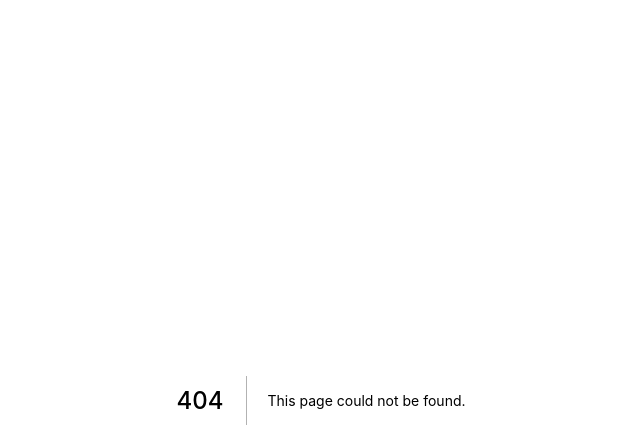
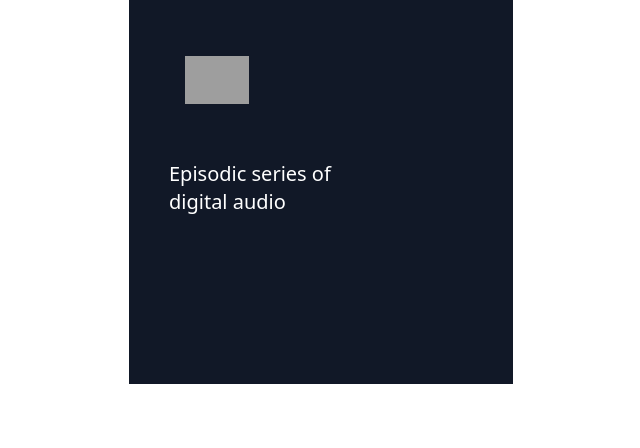
Before and after one commit to Kerotobil/podcast-app, a Next.js app: page /login in a window 1280 px wide. Before the commit this address had no page. Shown: the top 448 px of the page, without its empty margins (319-959 px from the left). Built offline with nearby package versions, Linux system fonts and the light colour scheme; grey boxes are pictures that could not be loaded.

Commit message:
Add login screen with logo and text

```diff
--- /dev/null
+++ b/components/login/screen.jsx
@@ -0,0 +1,16 @@
+import Image from 'next/image';
+
+export const LoginScreen = () => {
+  return (
+    <div className="w-full h-full">
+      <div className="">
+        <div className="ml-10 w-24 h-12 relative">
+          <Image src={'/logo.png'} layout="fill" objectFit="contain" />
+        </div>
+        <div className="w-48 ml-10 mt-14 font-sans text-xl text-white">
+          <p>Episodic series of digital audio</p>
+        </div>
+      </div>
+    </div>
+  );
+};
--- /dev/null
+++ b/pages/login.jsx
@@ -0,0 +1,10 @@
+import { LoginScreen } from '../components/login/screen';
+export default function Login() {
+  return (
+    <div className="mx-auto max-w-sm bg-gray-900 h-96">
+      <div className="pt-14 ">
+        <LoginScreen />
+      </div>
+    </div>
+  );
+}
```
